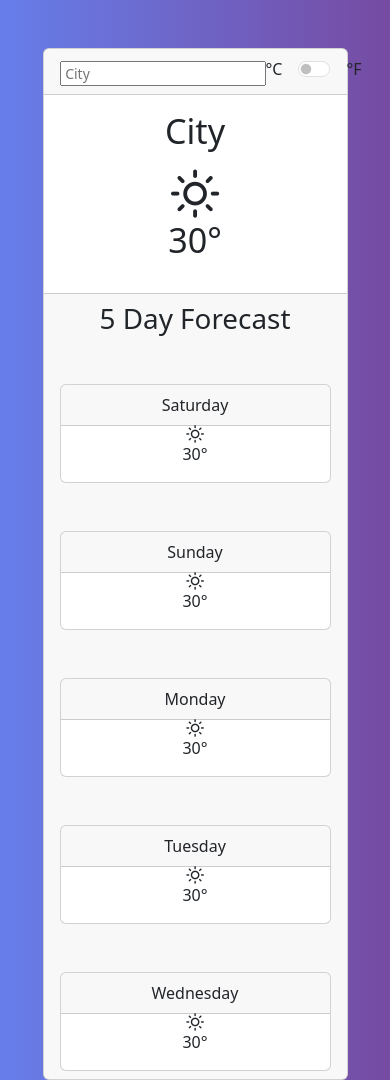
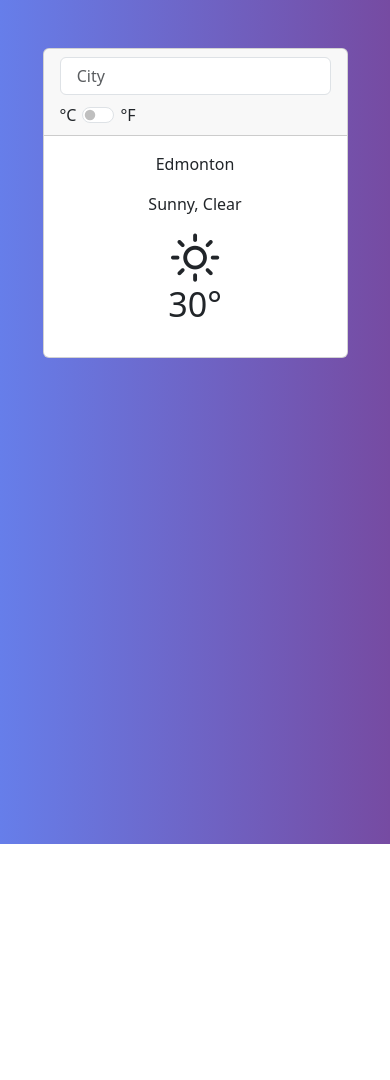
Before and after one commit to Kelsey94/My-Weather-App, a plain HTML site: page index.html in a window 390 px wide. After the commit the page ends 844 px from the top, so only its background shows below. Drawn offline with nearby package versions, Linux system fonts and the light colour scheme.

Commit message:
basic responsive layout set up

```diff
--- a/css/styles.css
+++ b/css/styles.css
@@ -43,3 +43,12 @@ body {
 .card{
     margin-top: 3rem;
 }
+
+
+.city-name{
+  max-width: 100%;
+  display: flex;
+  font-size: 2rem;
+  font-weight: 300;
+  margin-bottom: 1rem;
+}
--- a/index.html
+++ b/index.html
@@ -32,41 +32,55 @@
             <!--Weather Card-->
             <div class="card col-10 col-lg-6 mx-auto">
                 <!--Card Header-->
-                <div class="card-header d-flex justify-content-between">
+                <div class="card-header d-flex flex-column">
+
                     <!--City Search-->
-                    <form class="form form-text">
-                        <input type="text" class=""
-                        placeholder=" City">
-                    </form>
-                    <!--Celcius / Farenheit Toggle-->
-                    <div class="d-flex column-gap-2">
-                        <div class="pe-2">&deg;C</div>
-                        <div class="form-check form-switch">
-                            <input class="form-check-input" type="checkbox" role="switch" id="switchCheckDefault">
-                            <label class="form-check-label" for="switchCheckDefault"></label>
+                    <form class="row align-items-center gy-2 gx-3">
+                        <div class="col-12 col-sm-9 col-md-10 col-lg-9">
+                            <input type="text" class="city-search form-control" id="citySearch"
+                            placeholder=" City">
                         </div>
-                        <div class="">&deg;F</div>
-                    </div>
 
 
+                        <!--Celcius / Farenheit Toggle-->
+                        <div class="col-12 col-sm-3 col-md-2 col-lg-3">
+                            <div class="d-flex flex-row justify-content-start">
+                                <!--Celcius Label-->
+                                <div class="pe-1">&deg;C</div>
+                                <!--Toggle-->
+                                <div class="form-switch">
+                                    <input class="form-check-input" type="checkbox" role="switch" id="switchCheckDefault">
+                                    <label class="form-check-label" for="switchCheckDefault"></label>
+                                </div>
+                                <!--Farenheit Label-->
+                                <div class="">&deg;F</div>
+                            </div>
+                        </div>
+                    </form>
                 </div>
 
-                <div class="card-body d-flex flex-column justify-content-center">
+                <!--Card Body: Weather Data-->
+                <div class="card-body d-flex flex-column justify-content-center flex-lg-row justify-content-lg-evenly align-items-center">
+                    <div class="d-flex flex-column justify-content-center align-items-center">
+                        <!--City Name-->
+                        <p class="city-display" id="cityDisplay">Edmonton</p>
+                        <!--Weather Description-->
+                        <p class="fs-6 text-center fw-lighter">Sunny, Clear</p>
+                    </div>
+                    <div class="d-flex flex-column flex-md-row justify-content-center align-items-center column-gap-5">
+                        <!--Weather Icon-->
+                        <i class="wi wi-day-sunny display-1" id="currentWeatherIcon"></i>
+                        <!--Current Temperature-->
+                        <p class="display-4"><span id="currentWeatherNumber">30</span>&deg;</p>
+                    </div>
+                </div>
 
-                    <p class="display-4">City</p>
-
-                    <!--Weather Icon-->
-                    <i class="wi wi-day-sunny display-1"></i>
-
-                    <!--Current Temperature-->
-                    <p class="display-4"><span>30</span>&deg;</p>
-
-                </div>
+                <!--TODO: FEATURE: 5 day forecast:
 
                 <div class="card-footer">
                     <h2 class="display-6">5 Day Forecast</h2>
                     <div class="d-lg-flex justify-content-evenly">
-                        <!--5 day forecast-->
+
 
                         <div class="card d-flex flex-column">
                             <p class="card-header">Saturday</p>
@@ -100,6 +114,7 @@
 
                     </div>
                 </div>
+                -->
 
 
             </div>
--- a/js/main.js
+++ b/js/main.js
@@ -0,0 +1,40 @@
+
+
+
+
+//DOM Elements
+
+//Search bar
+const cityInputElement = document.getElementById('citySearch');
+
+//Search input
+const cityInput = cityInputElement.value;
+
+//Temperature unit toggle
+const tempUnitToggle = document.getElementById('switchCheckDefault');
+
+//City Name Display
+const cityDisplayElement = document.getElementById('cityDisplay');
+
+//Current weather - Description
+const currentWeatherDescription = document.getElementById('currentWeatherDescription');
+
+//Current Weather - Icon
+const currentWeatherIcon = document.getElementById('currentWeatherIcon');
+
+//Current weather - Number
+const currentWeatherNumber = document.getElementById('currentWeatherNumber');
+
+
+
+function dynamicTextSize() {
+  const textLength = cityInput.length;
+  // Adjust font size based on textLength
+  if (textLength < 10) {
+    cityDisplayElement.style.fontSize = '42px';
+  } else if (textLength >= 10 && textLength < 20) {
+    cityDisplayElement.style.fontSize = '32px';
+  } else {
+    cityDisplayElement.style.fontSize = '22px';
+  }
+}
```
